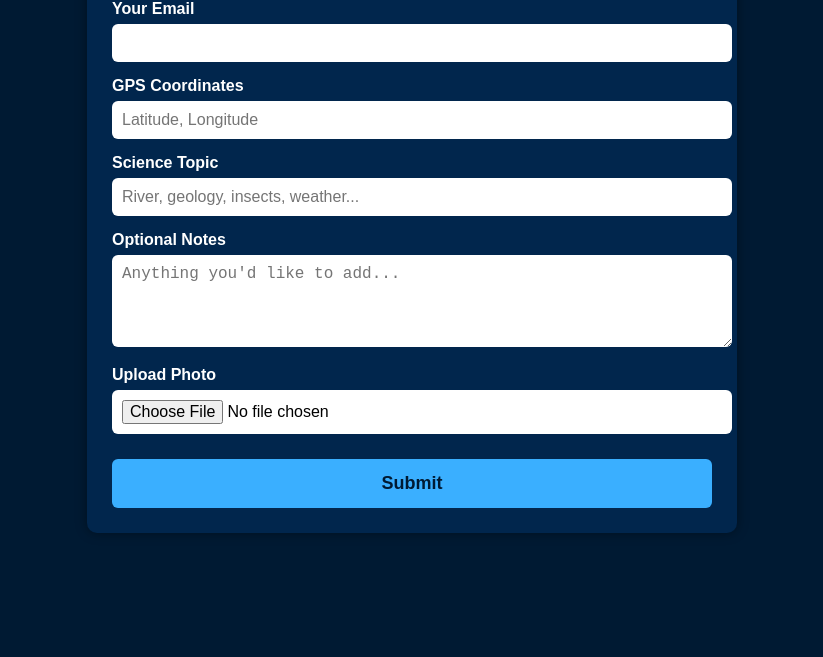
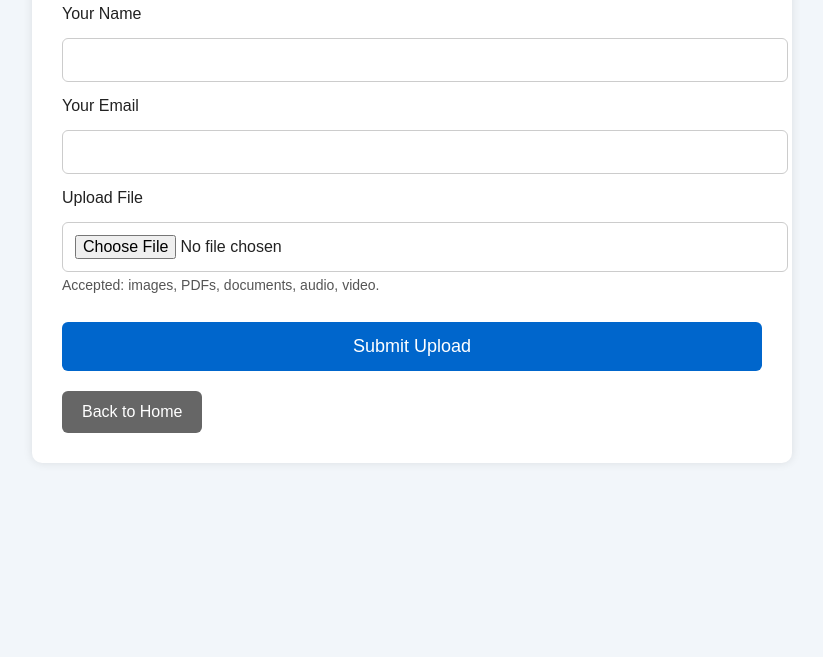
Before and after one commit to stevenstinnett/electric-planet-site, a plain HTML site: page ELECTRICPLAN/upload-portal.html in a window 1280 px wide. Shown: the part 143-800 px from the top of the page, without its empty margins (228-1051 px from the left). Drawn offline with Linux system fonts and the light colour scheme.

Commit message:
Update upload-portal.html

```diff
--- a/ELECTRICPLAN/upload-portal.html
+++ b/ELECTRICPLAN/upload-portal.html
@@ -2,68 +2,83 @@
 <html lang="en">
 <head>
   <meta charset="UTF-8">
-    <meta-name="viewport" content="width=device-width, initial-scale=1.0">
-    <title>Electric Planet Upload Portal</title>
+  <meta name="viewport" content="width=device-width, initial-scale=1.0">
+  <title>Electric Planet – Upload Portal</title>
 
   <style>
     body {
-            font-family: Arial, sans-serif;
-            background-color: #001A33;
-            color: #FFFFFF;
+      font-family: Arial, Helvetica, sans-serif;
+      background: #f2f6fa;
       margin: 0;
-            padding: 0;
+      padding: 40px;
+      color: #222;
     }
 
     .container {
-            max-width: 600px;
-            margin: 40px auto;
-            background: #01264d;
-            padding: 25px;
+      max-width: 700px;
+      margin: auto;
+      background: white;
+      padding: 30px;
       border-radius: 10px;
-            box-shadow: 0 0 12px rgba(0, 0, 0, 0.4);
+      box-shadow: 0 0 10px rgba(0,0,0,0.1);
     }
 
     h1 {
+      color: #003366;
+      margin-bottom: 20px;
       text-align: center;
-            color: #3AAFFF;
-            margin-bottom: 20px;
     }
 
-        label {
-            display: block;
-            margin-top: 15px;
-            font-weight: bold;
+    form {
+      display: flex;
+      flex-direction: column;
+      gap: 15px;
     }
 
-        input, textarea {
+    input[type="text"],
+    input[type="email"],
+    input[type="file"],
+    textarea {
+      padding: 12px;
+      border: 1px solid #ccc;
+      border-radius: 6px;
+      font-size: 16px;
       width: 100%;
-            padding: 10px;
-            margin-top: 6px;
+    }
+
+    input[type="submit"] {
+      background-color: #0066cc;
+      color: white;
+      padding: 14px;
+      border: none;
       border-radius: 6px;
-            border: none;
+      font-size: 18px;
+      cursor: pointer;
+    }
+
+    input[type="submit"]:hover {
+      background-color: #004c99;
+    }
+
+    a {
+      display: inline-block;
+      margin-top: 20px;
+      padding: 12px 20px;
+      background: #666;
+      color: white;
+      text-decoration: none;
+      border-radius: 6px;
       font-size: 16px;
     }
 
-        input[type="file"] {
-            background: #fff;
-            color: #000;
+    a:hover {
+      background: #444;
     }
 
-        button {
-            margin-top: 25px;
-            width: 100%;
-            padding: 14px;
-            background-color: #3AAFFF;
-            color: #001A33;
-            font-size: 18px;
-            border: none;
-            border-radius: 6px;
-            cursor: pointer;
-            font-weight: bold;
-        }
-
-        button:hover {
-            background-color: #6bc6ff;
+    .note {
+      font-size: 14px;
+      color: #555;
+      margin-top: -10px;
     }
   </style>
 </head>
@@ -72,36 +87,30 @@
   <div class="container">
     <h1>Electric Planet Upload Portal</h1>
 
-       <!-- Netlify Form -->
     <form
       name="electric-planet-upload"
       method="POST"
       data-netlify="true"
       enctype="multipart/form-data"
-            netlify-honeypot="bot-field"
-            action="success2.html">
+      action="/success2.html">
 
-            <!-- REQUIRED HIDDEN INPUTS -->
       <input type="hidden" name="form-name" value="electric-planet-upload">
-            <input type="text" name="bot-field" style="display:none">
 
-            <label for="email">Your Email</label>
-            <input type="email" id="email" name="email" required>
+      <label>Your Name</label>
+      <input type="text" name="name" required>
 
-            <label for="gps">GPS Coordinates</label>
-            <input type="text" id="gps" name="gps" placeholder="Latitude, Longitude" required>
+      <label>Your Email</label>
+      <input type="email" name="email" required>
 
-            <label for="topic">Science Topic</label>
-            <input type="text" id="topic" name="topic" placeholder="River, geology, insects, weather..." required>
+      <label>Upload File</label>
+      <input type="file" name="file" required>
 
-            <label for="notes">Optional Notes</label>
-            <textarea id="notes" name="notes" rows="4" placeholder="Anything you'd like to add..."></textarea>
+      <p class="note">Accepted: images, PDFs, documents, audio, video.</p>
 
-            <label for="file">Upload Photo</label>
-            <input type="file" id="file" name="file" accept="image/*" required>
+      <input type="submit" value="Submit Upload">
+    </form>
 
-            <button type="submit">Submit</button>
-        </form>
+    <a href="index.html">Back to Home</a>
   </div>
 </body>
 </html>
```
Lines whose indentation alone changed are shown as unchanged.
